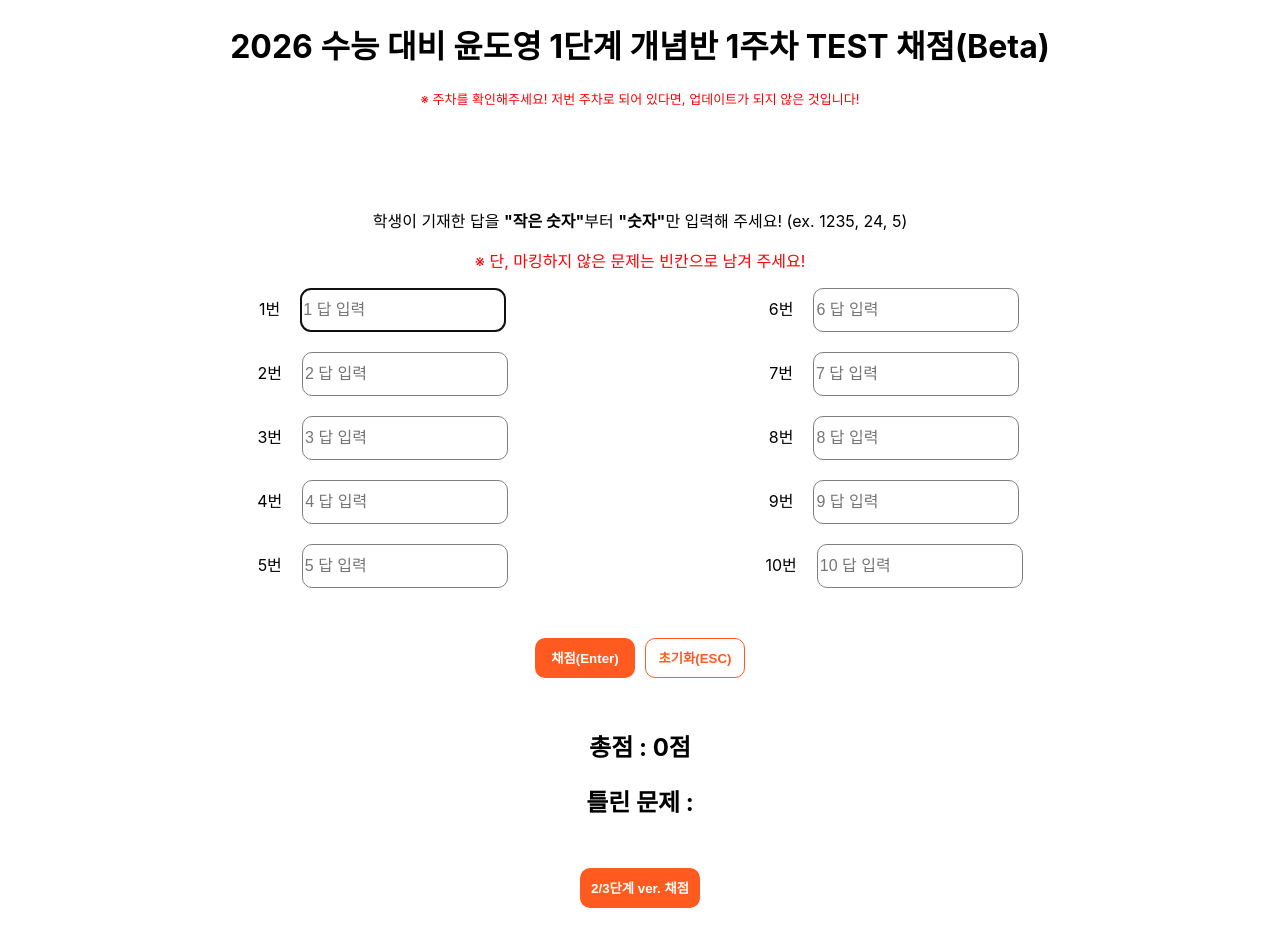
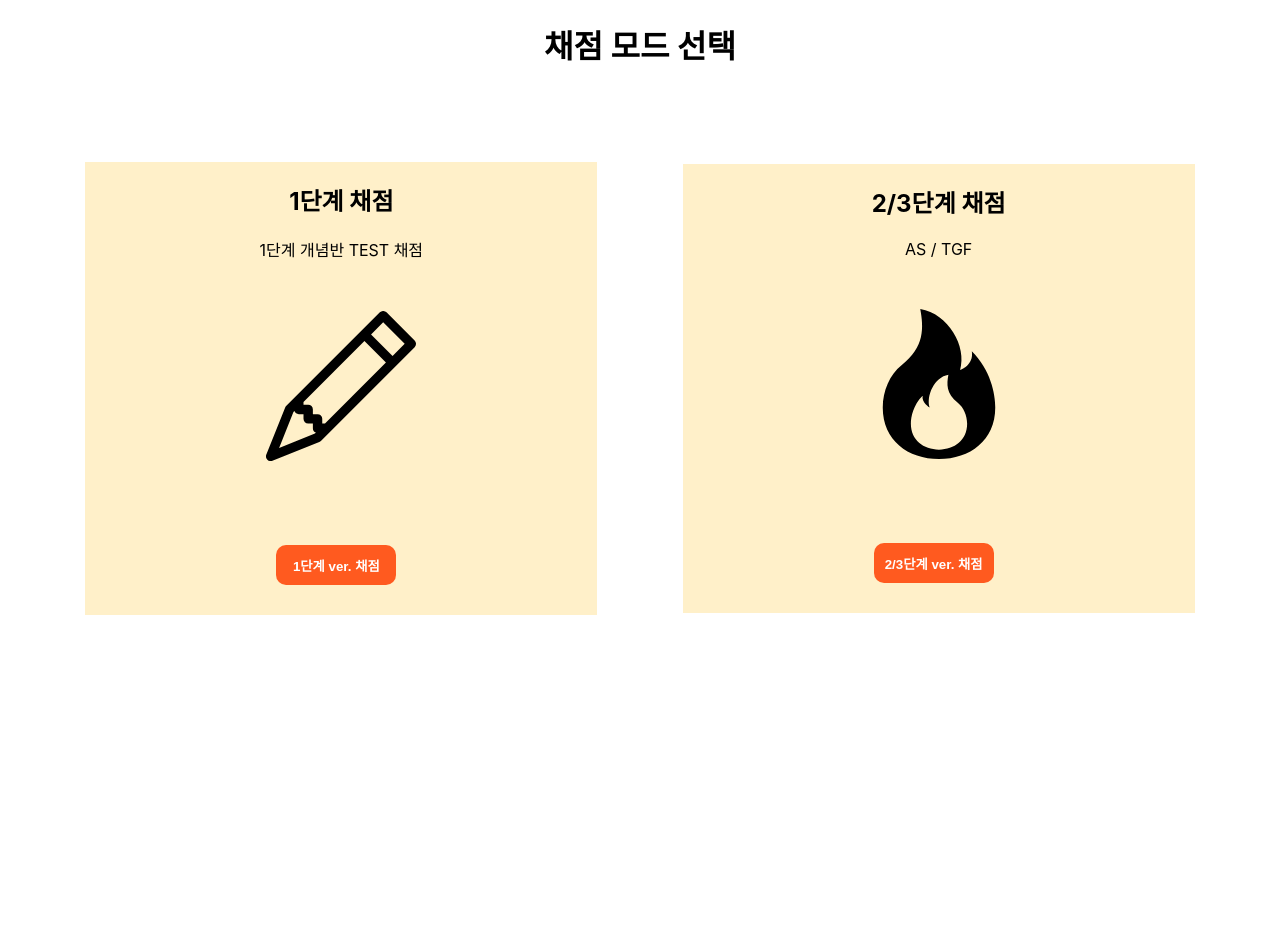
Before and after one commit to GitC0de/TGF-Scoring, a React (Create React App) app: page / in a window 1280 px wide. After the commit the page ends 800 px from the top, so only its background shows below. Built offline with nearby package versions, Linux system fonts and the light colour scheme.

Commit message:
feat: 2주차 업데이트

```diff
--- a/package.json
+++ b/package.json
@@ -8,6 +8,7 @@
     "@testing-library/user-event": "^13.5.0",
     "react": "^18.3.1",
     "react-dom": "^18.3.1",
+    "react-router-dom": "^6.28.1",
     "react-scripts": "5.0.1",
     "web-vitals": "^2.1.4"
   },
--- a/src/App.css
+++ b/src/App.css
@@ -13,7 +13,7 @@
   color: red;
 }
 
-.modeChangeButton {
+.modeButton {
   background-color: #ff5a1f;
   color: white;
   font-weight: 700;
@@ -24,9 +24,25 @@
   border-radius: 10px;
   margin-top: 30px;
   margin-bottom: 30px;
+  margin-right: 10px;
 }
 
-.modeChangeButton:hover {
+.modeButton:hover {
+  opacity: 0.7;
+}
+
+.mainButton {
+  background-color: white;
+  color: #ff5a1f;
+  font-weight: 700;
+  border: 1px solid #ff5a1f;
+  cursor: pointer;
+  width: 100px;
+  height: 40px;
+  border-radius: 10px;
+}
+
+.mainButton:hover {
   opacity: 0.7;
 }
 
--- a/src/App.js
+++ b/src/App.js
@@ -1,64 +1,20 @@
-import { React, useState } from "react";
-import FirstPhaseSystem from "./ConceptTestScoring";
-import InputAllSystem from "./FullTestScoring";
+import { React } from "react";
+import { BrowserRouter as Router, Route, Routes } from "react-router-dom";
+import MainPage from "./component/MainPage";
+import ConceptTestScoring from "./component/ConceptTestScoring";
+import FullTestScoring from "./component/FullTestScoring";
 import "./App.css";
 
 function App() {
-  const [firstPhase, setFirstPhase] = useState(true);
-
   return (
     <div className="App">
-      {firstPhase ? (
-        <>
-          <h1>2026 수능 대비 윤도영 1단계 개념반 1주차 TEST 채점(Beta)</h1>
-          <p className="confirmation">
-            ※ 주차를 확인해주세요! 저번 주차로 되어 있다면, 업데이트가 되지 않은
-            것입니다!
-          </p>
-          <p>
-            학생이 기재한 답을 <strong>"작은 숫자"</strong>부터{" "}
-            <strong>"숫자"</strong>만 입력해 주세요! (ex. 1235, 24, 5)
-          </p>
-          <p className="warning">
-            ※ 단, 마킹하지 않은 문제는 빈칸으로 남겨 주세요!
-          </p>
-          <FirstPhaseSystem />
-          <div>
-            <button
-              onClick={() => setFirstPhase(false)}
-              className="modeChangeButton"
-            >
-              2/3단계 ver. 채점
-            </button>
-          </div>
-        </>
-      ) : (
-        <>
-          <h1>2026 AS 1주차 채점(Beta)</h1>
-          <p className="confirmation">
-            ※ 주차를 확인해주세요! 저번 주차로 되어 있다면, 업데이트가 되지 않은
-            것입니다!
-          </p>
-          <p>
-            학생이 기재한 답을 <strong>"숫자"</strong>만 입력해 주세요! (ex.
-            5243...)
-          </p>
-          <p className="warning">
-            ※ 단, 마킹하지 않은 문제는 0을 입력해 주세요!
-          </p>
-          <InputAllSystem />
-          <div>
-            <button
-              onClick={() => setFirstPhase(true)}
-              className="modeChangeButton"
-            >
-              1단계 ver. 채점
-            </button>
-          </div>
-
-          <p className="uxHelp">※ UX 설계 도움 : 안유주</p>
-        </>
-      )}
+      <Router>
+        <Routes>
+          <Route path="/" element={<MainPage />} />
+          <Route path="/concept-test" element={<ConceptTestScoring />} />
+          <Route path="/full-test" element={<FullTestScoring />} />
+        </Routes>
+      </Router>
     </div>
   );
 }
--- a/src/ConceptTestScoring.js
+++ b/src/component/ConceptTestScoring.js
@@ -1,10 +1,14 @@
 import { React, useState, useRef, useEffect } from "react";
-import "./System.css";
+import { useNavigate } from "react-router-dom";
+import "../System.css";
 import "./ConceptTestScoring.css";
-export default function InputAllSystem() {
-  const rightAnswer = [1234, 12, 12, 24, 345, 25, 1235, 4, 135, 235];
+export default function ConceptTestScoring() {
+  const nav = useNavigate();
+  const rightAnswer = [
+    4, 35, 135, 234, 24, 24, 14, 145, 23, 235, 145, 1345, 15, 25, 345,
+  ];
 
-  const questionScore = 5;
+  const questionScore = [3, 3, 3, 4, 4, 3, 3, 3, 4, 3, 3, 4, 4, 3, 3];
 
   const wrongProblems = [];
 
@@ -21,14 +25,15 @@ export default function InputAllSystem() {
   const [answer8, setAnswer8] = useState("");
   const [answer9, setAnswer9] = useState("");
   const [answer10, setAnswer10] = useState("");
+  const [answer11, setAnswer11] = useState("");
+  const [answer12, setAnswer12] = useState("");
+  const [answer13, setAnswer13] = useState("");
+  const [answer14, setAnswer14] = useState("");
+  const [answer15, setAnswer15] = useState("");
   const [totalScore, setTotalScore] = useState(0);
   const [wrong, setWrong] = useState([]);
 
   const firstRef = useRef("");
-  const secondRef = useRef("");
-  const thirdRef = useRef("");
-  const fourthRef = useRef("");
-
   useEffect(() => {
     firstRef.current.focus();
   }, []);
@@ -53,10 +58,20 @@ export default function InputAllSystem() {
       " " +
       answer9 +
       " " +
-      answer10;
-    for (let i = 0; i < 10; i++) {
+      answer10 +
+      " " +
+      answer11 +
+      " " +
+      answer12 +
+      " " +
+      answer13 +
+      " " +
+      answer14 +
+      " " +
+      answer15;
+    for (let i = 0; i < 15; i++) {
       if (parseInt(answer.split(" ")[i]) === rightAnswer[i]) {
-        score += questionScore;
+        score += questionScore[i];
       } else {
         wrongProblems.push(i + 1 + " ");
       }
@@ -88,6 +103,11 @@ export default function InputAllSystem() {
     setAnswer8("");
     setAnswer9("");
     setAnswer10("");
+    setAnswer11("");
+    setAnswer12("");
+    setAnswer13("");
+    setAnswer14("");
+    setAnswer15("");
     setTotalScore(0);
     setWrong([]);
     firstRef.current.focus();
@@ -95,6 +115,18 @@ export default function InputAllSystem() {
 
   return (
     <>
+      <h1>2026 수능 대비 윤도영 1단계 개념반 2주차 TEST 채점(Beta)</h1>
+      <p className="confirmation">
+        ※ 주차를 확인해주세요! 저번 주차로 되어 있다면, 업데이트가 되지 않은
+        것입니다!
+      </p>
+      <p>
+        학생이 기재한 답을 <strong>"작은 숫자"</strong>부터{" "}
+        <strong>"숫자"</strong>만 입력해 주세요! (ex. 1235, 24, 5)
+      </p>
+      <p className="warning">
+        ※ 단, 마킹하지 않은 문제는 빈칸으로 남겨 주세요!
+      </p>
       <div className="container">
         <div>
           <div className="answer-container">
@@ -116,7 +148,6 @@ export default function InputAllSystem() {
               onChange={(e) => setAnswer2(e.target.value)}
               onKeyDown={scoringByKey}
               className="answerInput"
-              ref={secondRef}
             ></input>
           </div>
           <div className="answer-container">
@@ -127,7 +158,6 @@ export default function InputAllSystem() {
               onChange={(e) => setAnswer3(e.target.value)}
               onKeyDown={scoringByKey}
               className="answerInput"
-              ref={thirdRef}
             ></input>
           </div>
           <div className="answer-container">
@@ -138,7 +168,6 @@ export default function InputAllSystem() {
               onChange={(e) => setAnswer4(e.target.value)}
               onKeyDown={scoringByKey}
               className="answerInput"
-              ref={fourthRef}
             ></input>
           </div>
           <div className="answer-container">
@@ -149,7 +178,6 @@ export default function InputAllSystem() {
               onChange={(e) => setAnswer5(e.target.value)}
               onKeyDown={scoringByKey}
               className="answerInput"
-              ref={fourthRef}
             ></input>
           </div>
         </div>
@@ -162,7 +190,6 @@ export default function InputAllSystem() {
               onChange={(e) => setAnswer6(e.target.value)}
               onKeyDown={scoringByKey}
               className="answerInput"
-              ref={fourthRef}
             ></input>
           </div>
           <div className="answer-container">
@@ -173,7 +200,6 @@ export default function InputAllSystem() {
               onChange={(e) => setAnswer7(e.target.value)}
               onKeyDown={scoringByKey}
               className="answerInput"
-              ref={fourthRef}
             ></input>
           </div>
           <div className="answer-container">
@@ -184,7 +210,6 @@ export default function InputAllSystem() {
               onChange={(e) => setAnswer8(e.target.value)}
               onKeyDown={scoringByKey}
               className="answerInput"
-              ref={fourthRef}
             ></input>
           </div>
           <div className="answer-container">
@@ -195,7 +220,6 @@ export default function InputAllSystem() {
               onChange={(e) => setAnswer9(e.target.value)}
               onKeyDown={scoringByKey}
               className="answerInput"
-              ref={fourthRef}
             ></input>
           </div>
           <div className="answer-container">
@@ -206,7 +230,58 @@ export default function InputAllSystem() {
               onChange={(e) => setAnswer10(e.target.value)}
               onKeyDown={scoringByKey}
               className="answerInput"
-              ref={fourthRef}
+            ></input>
+          </div>
+        </div>
+        <div>
+          <div className="answer-container">
+            <label>11번</label>
+            <input
+              placeholder="11 답 입력"
+              value={answer11}
+              onChange={(e) => setAnswer11(e.target.value)}
+              onKeyDown={scoringByKey}
+              className="answerInput"
+            ></input>
+          </div>
+          <div className="answer-container">
+            <label>12번</label>
+            <input
+              placeholder="12 답 입력"
+              value={answer12}
+              onChange={(e) => setAnswer12(e.target.value)}
+              onKeyDown={scoringByKey}
+              className="answerInput"
+            ></input>
+          </div>
+          <div className="answer-container">
+            <label>13번</label>
+            <input
+              placeholder="13 답 입력"
+              value={answer13}
+              onChange={(e) => setAnswer13(e.target.value)}
+              onKeyDown={scoringByKey}
+              className="answerInput"
+            ></input>
+          </div>
+          <div className="answer-container">
+            <label>14번</label>
+            <input
+              placeholder="14 답 입력"
+              value={answer14}
+              onChange={(e) => setAnswer14(e.target.value)}
+              onKeyDown={scoringByKey}
+              className="answerInput"
+            ></input>
+          </div>
+          <div className="answer-container">
+            <label>15번</label>
+            <input
+              placeholder="15 답 입력"
+              value={answer15}
+              onChange={(e) => setAnswer15(e.target.value)}
+              onKeyDown={scoringByKey}
+              className="answerInput"
             ></input>
           </div>
         </div>
@@ -219,6 +294,20 @@ export default function InputAllSystem() {
       </button>
       <h2>총점 : {totalScore}점</h2>
       <h2>틀린 문제 : {wrong}</h2>
+
+      <div>
+        {/* <button onClick={() => nav("/full-test")} className="modeButton"> */}
+        <button
+          onClick={() => alert("아직 준비중입니다!")}
+          className="modeButton"
+        >
+          2/3단계 ver. 채점
+        </button>
+
+        <button onClick={() => nav("/")} className="mainButton">
+          메인 화면
+        </button>
+      </div>
     </>
   );
 }
--- a/src/FullTestScoring.js
+++ b/src/component/FullTestScoring.js
@@ -1,6 +1,8 @@
 import { React, useState, useRef, useEffect } from "react";
-import "./System.css";
-export default function InputAllSystem() {
+import { useNavigate } from "react-router-dom";
+import "../System.css";
+export default function FullTestScoring() {
+  const nav = useNavigate();
   const rightAnswer = [
     5, 5, 2, 1, 2, 4, 3, 3, 4, 3, 1, 2, 5, 3, 4, 5, 1, 3, 5, 2,
   ];
@@ -85,6 +87,17 @@ export default function InputAllSystem() {
 
   return (
     <>
+      <h1>2026 AS 1주차 채점(Beta)</h1>
+      <p className="confirmation">
+        ※ 주차를 확인해주세요! 저번 주차로 되어 있다면, 업데이트가 되지 않은
+        것입니다!
+      </p>
+      <p>
+        학생이 기재한 답을 <strong>"숫자"</strong>만 입력해 주세요! (ex.
+        5243...)
+      </p>
+      <p className="warning">※ 단, 마킹하지 않은 문제는 0을 입력해 주세요!</p>
+
       <div>
         <input
           placeholder="1-5 답 입력"
@@ -128,6 +141,17 @@ export default function InputAllSystem() {
       </button>
       <h2>총점 : {totalScore}점</h2>
       <h2>틀린 문제 : {wrong}</h2>
+
+      <div>
+        <button onClick={() => nav("/concept-test")} className="modeButton">
+          1단계 ver. 채점
+        </button>
+        <button onClick={() => nav("/")} className="mainButton">
+          메인 화면
+        </button>
+      </div>
+
+      <p className="uxHelp">※ UX 설계 도움 : 안유주</p>
     </>
   );
 }
--- /dev/null
+++ b/src/component/MainPage.css
@@ -0,0 +1,21 @@
+.test-select-container {
+  display: flex;
+  justify-content: space-evenly;
+  align-items: center;
+  height: 75vh;
+}
+
+.concept-test-container {
+  width: 40%;
+  background-color: rgb(255, 240, 201);
+}
+
+.full-test-container {
+  width: 40%;
+  background-color: rgb(255, 240, 201);
+}
+
+.icon-container {
+  margin-top: 50px;
+  margin-bottom: 50px;
+}
--- /dev/null
+++ b/src/component/MainPage.js
@@ -0,0 +1,64 @@
+import { React } from "react";
+import { useNavigate } from "react-router-dom";
+import "../System.css";
+import "./MainPage.css";
+export default function MainPage() {
+  const nav = useNavigate();
+  return (
+    <>
+      <div className="main-container">
+        <h1>채점 모드 선택</h1>
+        <div className="test-select-container">
+          <div className="concept-test-container">
+            <h2>1단계 채점</h2>
+            <p className="test-type-ex">1단계 개념반 TEST 채점</p>
+            <div className="icon-container">
+              <svg
+                xmlns="http://www.w3.org/2000/svg"
+                width="150"
+                height="150"
+                fill="currentColor"
+                class="bi bi-pencil"
+                viewBox="0 0 16 16"
+              >
+                <path d="M12.146.146a.5.5 0 0 1 .708 0l3 3a.5.5 0 0 1 0 .708l-10 10a.5.5 0 0 1-.168.11l-5 2a.5.5 0 0 1-.65-.65l2-5a.5.5 0 0 1 .11-.168zM11.207 2.5 13.5 4.793 14.793 3.5 12.5 1.207zm1.586 3L10.5 3.207 4 9.707V10h.5a.5.5 0 0 1 .5.5v.5h.5a.5.5 0 0 1 .5.5v.5h.293zm-9.761 5.175-.106.106-1.528 3.821 3.821-1.528.106-.106A.5.5 0 0 1 5 12.5V12h-.5a.5.5 0 0 1-.5-.5V11h-.5a.5.5 0 0 1-.468-.325" />
+              </svg>
+            </div>
+            <button onClick={() => nav("/concept-test")} className="modeButton">
+              1단계 ver. 채점
+            </button>
+          </div>
+          <div className="full-test-container">
+            <h2>2/3단계 채점</h2>
+            <p className="test-type-ex">AS / TGF</p>
+            <div className="icon-container">
+              <svg
+                xmlns="http://www.w3.org/2000/svg"
+                width="150"
+                height="150"
+                fill="currentColor"
+                class="bi bi-fire"
+                viewBox="0 0 16 16"
+              >
+                <path d="M8 16c3.314 0 6-2 6-5.5 0-1.5-.5-4-2.5-6 .25 1.5-1.25 2-1.25 2C11 4 9 .5 6 0c.357 2 .5 4-2 6-1.25 1-2 2.729-2 4.5C2 14 4.686 16 8 16m0-1c-1.657 0-3-1-3-2.75 0-.75.25-2 1.25-3C6.125 10 7 10.5 7 10.5c-.375-1.25.5-3.25 2-3.5-.179 1-.25 2 1 3 .625.5 1 1.364 1 2.25C11 14 9.657 15 8 15" />
+              </svg>
+            </div>
+            <button
+              onClick={() => alert("아직 준비중입니다!")}
+              className="modeButton"
+            >
+              {/* <button onClick={() => nav("/full-test")} className="modeButton"> */}
+              2/3단계 ver. 채점
+            </button>
+          </div>
+        </div>
+      </div>
+    </>
+  );
+}
+
+/*
+<button onClick={() => alert("개발 중입니다!")} className="scoringButton">
+        상세 보기
+      </button>
+*/
```
Also changed, not shown: src/component/ConceptTestScoring.css (renamed from src/ConceptTestScoring.css), src/component/InputWrongSystem.js (added), 1 other file (tests, documents, lock files or other folders).
